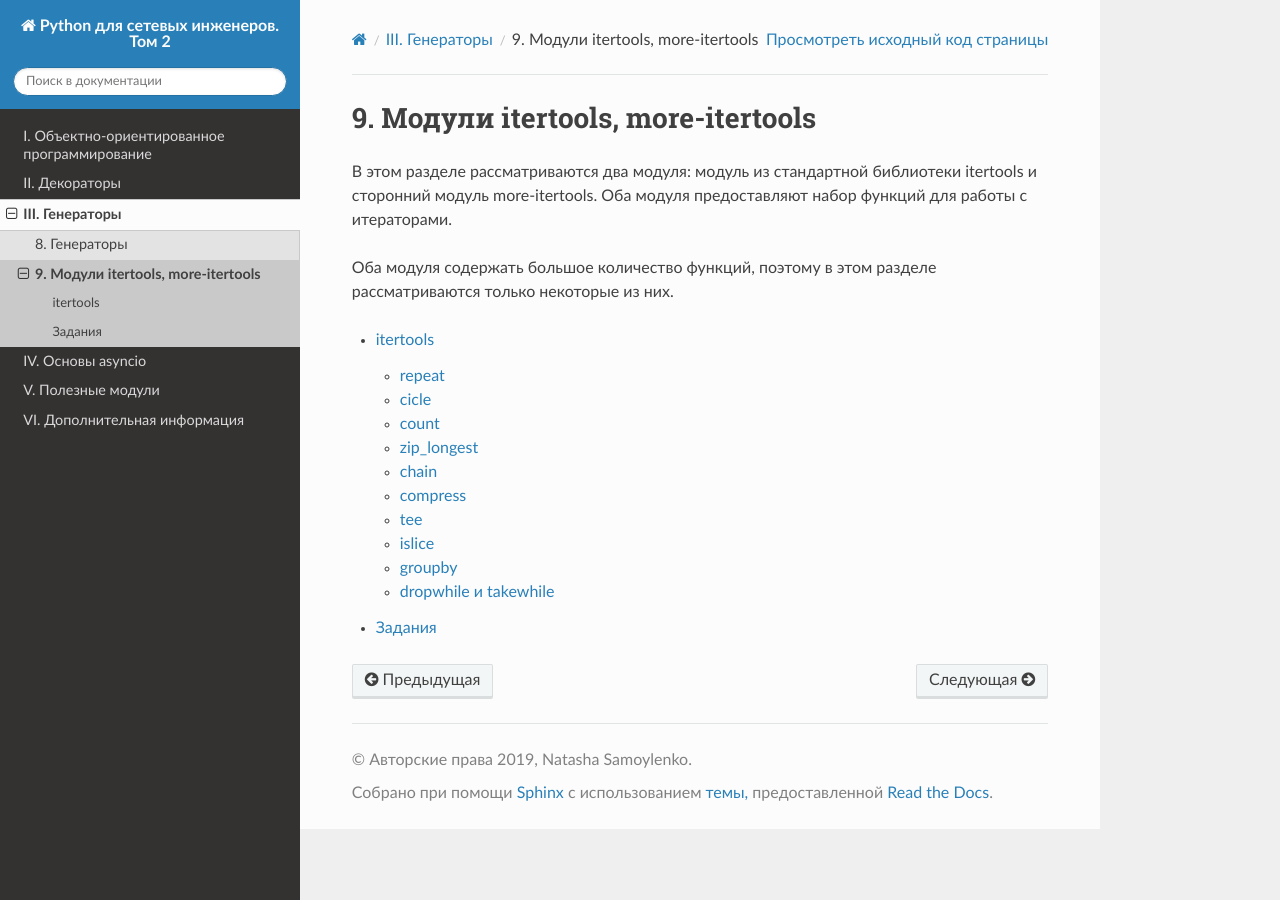
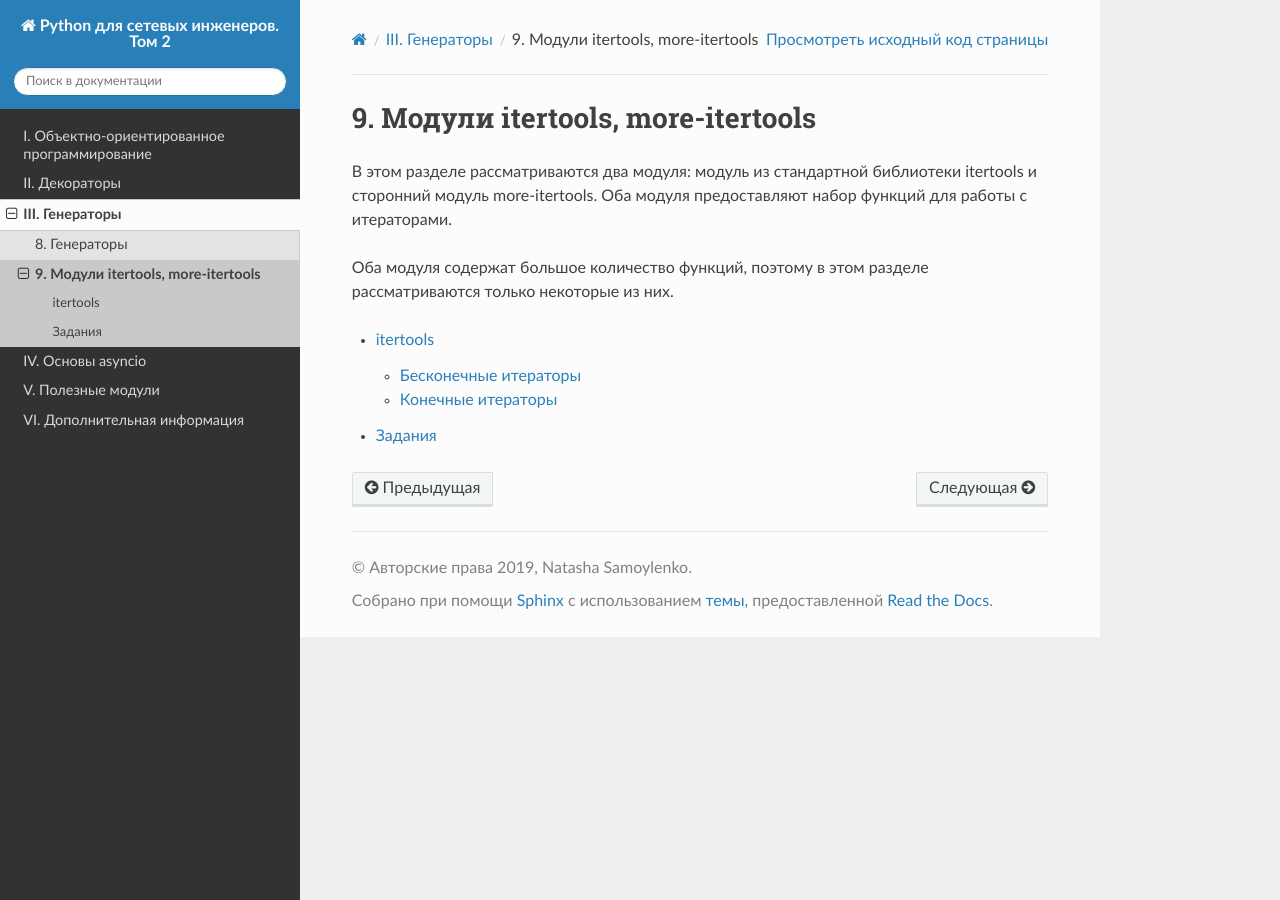
Before and after one commit to natenka/advpyneng-book, a Sphinx documentation site: the page built from docs/source/book/09_itertools/index.rst, in a window 1280 px wide. Built offline with Sphinx 7.4.7 and the Read the Docs theme 2.0.0, drawn with Linux system fonts in a browser that asks for light colours; pages that are not in the unit, such as notebooks, are missing from menus.

Commit message:
09_itertools files refactoring

```diff
--- a/docs/source/book/09_itertools/cycle.rst
+++ b/docs/source/book/09_itertools/cycle.rst
@@ -1,4 +1,4 @@
-cicle
+cycle
 ~~~~~
 
 Функция cycle создает итератор, которые возвращает элементы итерируемого объекта по кругу:
--- a/docs/source/book/09_itertools/index.rst
+++ b/docs/source/book/09_itertools/index.rst
@@ -9,7 +9,7 @@
 и сторонний модуль more-itertools. Оба модуля предоставляют набор функций для работы
 с итераторами.
 
-Оба модуля содержать большое количество функций, поэтому в этом разделе рассматриваются
+Оба модуля содержат большое количество функций, поэтому в этом разделе рассматриваются
 только некоторые из них.
 
 .. toctree::
--- a/docs/source/book/09_itertools/itertools.rst
+++ b/docs/source/book/09_itertools/itertools.rst
@@ -1,7 +1,8 @@
 itertools
----------
+=========
 
 Бесконечные итераторы
+---------------------
 
 .. toctree::
    :maxdepth: 1
@@ -11,6 +12,7 @@ itertools
    count
 
 Конечные итераторы
+------------------
 
 .. toctree::
    :maxdepth: 1
```
